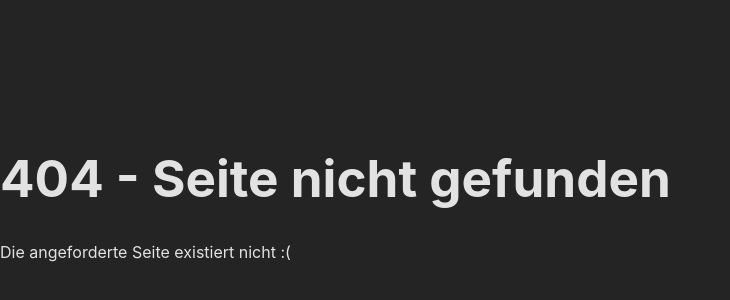
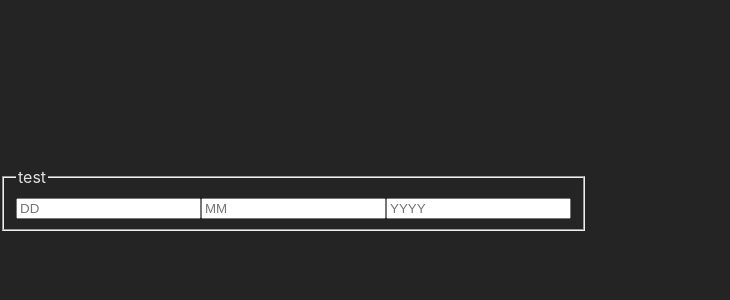
Before and after one commit to Flog7877/Tasks, a React (Vite) app in the folder frontend/: page /datetime in a window 1280 px wide. Before the commit this address had no page. Shown: the part 202-502 px from the top of the page, without its empty margins (0-730 px from the left). Built offline with nearby package versions, Linux system fonts and the light colour scheme.

Commit message:
Datepicker angefangen

```diff
--- a/frontend/src/App.jsx
+++ b/frontend/src/App.jsx
@@ -3,6 +3,9 @@ import { BrowserRouter as Router, Routes, Route } from 'react-router-dom';
 import Dashboard from './pages/Dashboard';
 import Tasks from './pages/Tasks';
 import NotFound from './pages/NotFound';
+
+// TEMPORÄR:
+import DateTimeInput from './components/DateTimeInput';
 
 const App = () => {
     return (
@@ -11,6 +14,7 @@ const App = () => {
                 <Route path="/" element={<Dashboard />} />
                 <Route path="/tasks" element={<Tasks />} />
                 <Route path="*" element={<NotFound />} />
+                <Route path="/datetime" element={<DateTimeInput />} />
             </Routes>
         </Router>
     );
--- a/frontend/src/components/CreateTask.jsx
+++ b/frontend/src/components/CreateTask.jsx
@@ -106,7 +106,7 @@ const CreateTask = ({ toggle }) => {
 
     const handleDateTimeSelect = (e) => {
         setSelectedDateTime(e);
-        //console.log(new Date(selectedDate.$d))
+        console.log(new Date(selectedDateTime))
     }
 
     const toggleNotification = (e) => {
--- /dev/null
+++ b/frontend/src/components/DateTimeInput.jsx
@@ -0,0 +1,144 @@
+import React, { useState, useEffect } from 'react';
+import '../styles/components/DateTimeInput.css'
+
+function currDate() {
+    const currentDate = new Date();
+    return [currentDate.getDate(), currentDate.getMonth() + 1, currentDate.getFullYear()];
+}
+
+const isLeapYear = (givenYear) => {
+    const divByFour = givenYear % 4 === 0;
+    const divByHundret = givenYear % 100 === 0;
+    const divByFourhundret = givenYear % 400 === 0;
+    const leapYearConfirmed = divByFour && (!divByHundret || divByFourhundret);
+    return leapYearConfirmed;
+
+}
+
+const DateTimeInput = ({ mode, customClass, dtiTitle, dtiId }) => {
+
+    const [dayInput, setDayInput] = useState('');
+    const [monthInput, setMonthInput] = useState('');
+    const [yearInput, setYearsInput] = useState('');
+    const [isEditing, setIsEditing] = useState(false);
+    const [dateValidated, setDateValidated] = useState(false);
+
+    const validateInput = () => {
+        const isShortMonth = [4, 6, 9, 11].includes(parseInt(monthInput));
+        const isFeb = parseInt(monthInput) === 2;
+        const leapCase = isLeapYear(parseInt(yearInput));
+        const prevDayInput = parseInt(dayInput);
+        const prevMonthInput = parseInt(monthInput);
+        if (!isEditing && dayInput !== '' && monthInput !== '' && yearInput.length === 4) {
+            console.log('Jetzt würde eine Validierung erfolgen.')
+            if (isShortMonth && dayInput === '31') setDayInput('30')
+            else if (leapCase && isFeb && parseInt(dayInput) > 29) setDayInput('29')
+            else if (!leapCase && isFeb && parseInt(dayInput) > 28) setDayInput('28');
+
+            if (prevDayInput < 10) setDayInput(`0${prevDayInput}`);
+            if (prevMonthInput < 10) setMonthInput(`0${prevMonthInput}`);
+            setDateValidated(true)
+        }
+    }
+
+    useEffect(() => {
+        validateInput();
+    }, [dayInput, monthInput, yearInput, isEditing]);
+
+
+    const handleDayInput = (e) => {
+        e.preventDefault();
+        let finalDays;
+        const enteredDayString = e.target.value;
+        if (isNaN(enteredDayString)) return
+        else if (enteredDayString.length > 2) return
+        else if (parseInt(enteredDayString) > 31) finalDays = '31'
+        else if (enteredDayString === '00') finalDays = '01'
+        else finalDays = enteredDayString;
+        setDayInput(finalDays)
+    }
+
+    const handleMonthInput = (e) => {
+        e.preventDefault();
+        let finalMonths;
+        const enteredMonthString = e.target.value;
+        if (isNaN(enteredMonthString)) return
+        else if (enteredMonthString.length > 2) return
+        else if (parseInt(enteredMonthString) > 12) finalMonths = '12'
+        else if (enteredMonthString === '00') finalMonths = '01'
+        else finalMonths = enteredMonthString;
+        setMonthInput(finalMonths);
+    }
+
+    const handleYearInput = (e) => {
+        const [calledAtDay, calledAtMonth, calledAtYear] = currDate();
+        e.preventDefault();
+        let finalYear;
+        const enteredYear = e.target.value;
+        if (isNaN(enteredYear)) return
+        else if (enteredYear.length > 4) return
+        else if (enteredYear.length === 4 && parseInt(enteredYear) < calledAtYear) finalYear = `${calledAtYear}`
+        else finalYear = enteredYear;
+        setYearsInput(finalYear);
+    }
+
+    const title = 'test';
+
+    return (
+        <>
+            <div className='dti-container'>
+                <div
+                    className='dti-wrapper'
+                    onFocus={() => {
+                        setIsEditing(true)
+                        setDateValidated(false);
+                    }}
+                    onBlur={(e) => {
+                        if (!e.currentTarget.contains(e.relatedTarget)) {
+                            setIsEditing(false);
+                        }
+                    }}
+                >
+                    <form className='dti-form'>
+                        <fieldset className='dti-fieldset'>
+                            <legend className='dti-legend'>{dtiTitle ? dtiTitle : title}</legend>
+                            <input
+                                className='dti-inputField'
+                                value={dayInput}
+                                onChange={(e) => handleDayInput(e)}
+                                type='text'
+                                placeholder='DD'
+                            />
+                            <input
+                                className='dti-inputField'
+                                value={monthInput}
+                                onChange={(e) => handleMonthInput(e)}
+                                type='text'
+                                placeholder='MM'
+                            />
+                            <input
+                                className='dti-inputField'
+                                value={yearInput}
+                                onChange={(e) => handleYearInput(e)}
+                                type='text'
+                                placeholder='YYYY'
+                            />
+                        </fieldset>
+                    </form>
+                </div>
+            </div>
+            {isEditing && (
+                <div>
+                    Am Bearbeiten
+                </div>
+            )}
+            {dateValidated && (
+                <div>
+                    Datum validiert: {`${dayInput}.${monthInput}.${yearInput}`}
+                </div>
+            )}
+        </>
+    );
+};
+
+export default DateTimeInput;
```
Also changed, not shown: frontend/src/styles/components/DateTimeInput.css (added).
